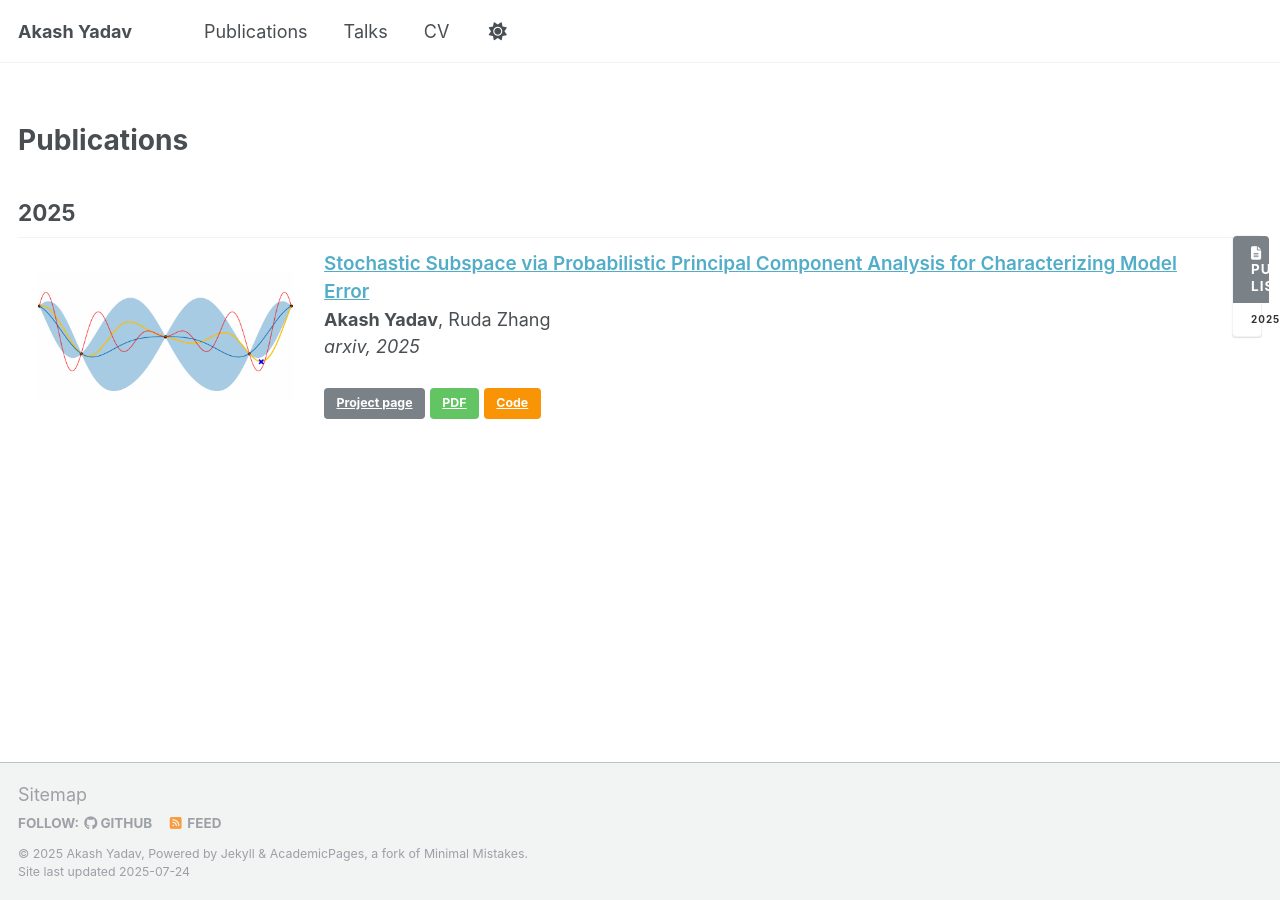
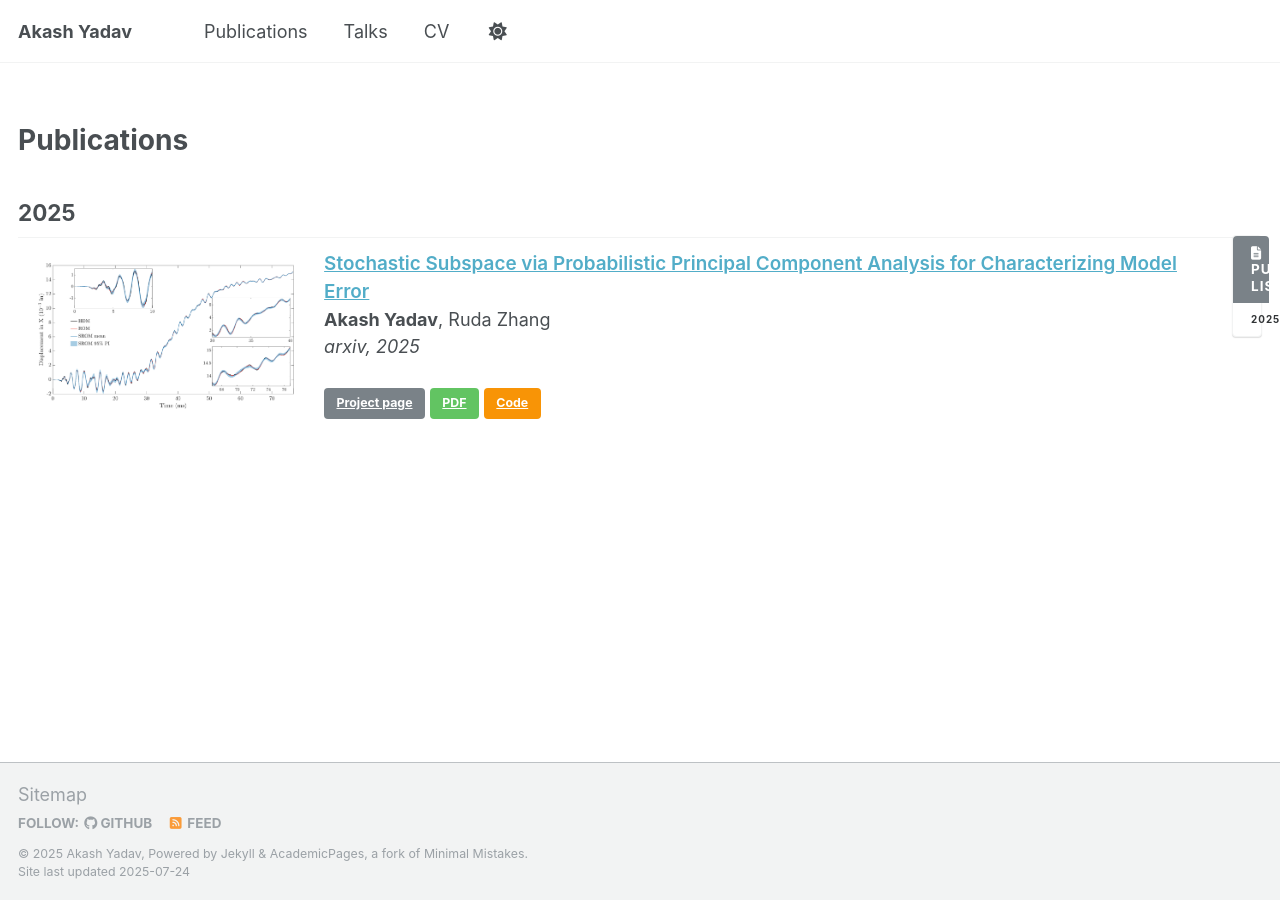
Before and after one commit to akashyadav0210/akashyadav0210.github.io, a Jekyll site: the page built from _pages/publications.md, in a window 1280 px wide. Built offline with Jekyll 4.4.1, drawn with Linux system fonts in a browser that asks for light colours.

Commit message:
Update publications.md

```diff
--- a/_pages/publications.md
+++ b/_pages/publications.md
@@ -12,7 +12,7 @@ toc_sticky: true
 
  <div class="publication">
    <link rel="stylesheet" href="/assets/css/my.css">
-   <div class="img"><a href="https://arxiv.org/abs/2504.19963v2"><img class="img_responsive" src="/images/pub/bo_iterations.gif"></a></div>
+   <div class="img"><a href="https://arxiv.org/abs/2504.19963v2"><img class="img_responsive" src="/images/pub/Prediction_disp.png"></a></div>
    <div class="text">
      <div class="title"><a id="tsroots" href="https://arxiv.org/abs/2504.19963v2">Stochastic Subspace via Probabilistic Principal Component Analysis for Characterizing Model Error</a></div>
      <div class="authors"><strong>Akash Yadav</strong>, Ruda Zhang
```
